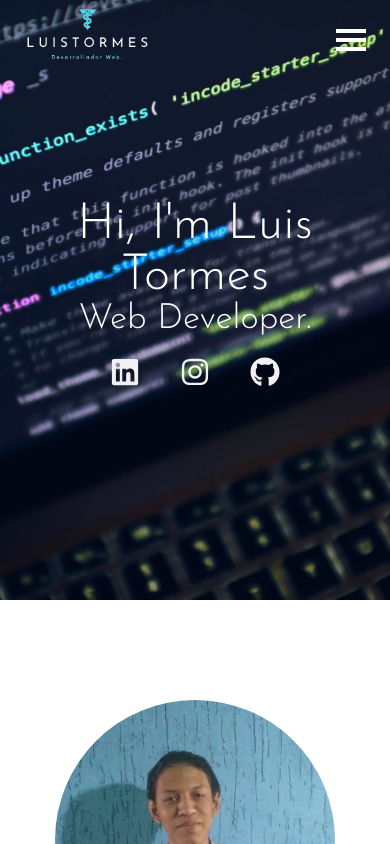
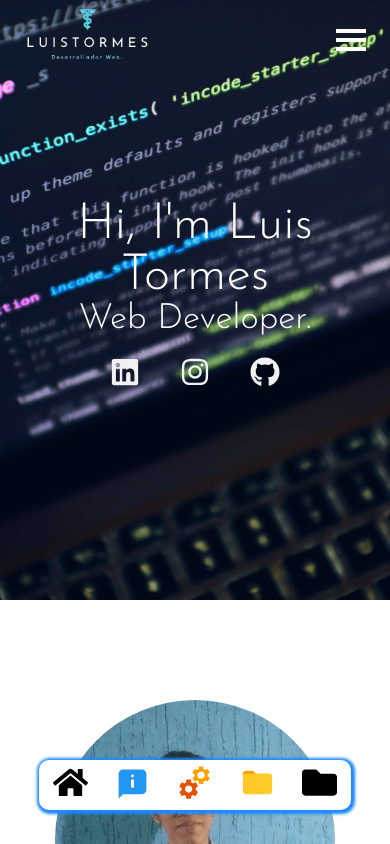
Before and after one commit to LuisTormes18/my-portfolio-with-react, a React (Create React App) app: page / in a window 390 px wide. Shown: the top 844 px of the page. Built offline with nearby package versions, Linux system fonts and the light colour scheme.

Commit message:
navbarMobile listo, solo falta cambiar los iconos, y hacer que desaparesca con el scroll

```diff
--- a/src/App.js
+++ b/src/App.js
@@ -4,13 +4,12 @@ import Projects from "./components/projects/Projects";
 import Services from "./components/services/Services";
 import Skills from "./components/skills/Skills";
 import Footer from "./components/footer/Footer";
+import NavbarMobile from "./components/NavbarMobile/index";
 
 function App() {
   return (
-
-
     <div className="App">
-
+      <NavbarMobile />
 
       <Hero />
 
@@ -24,7 +23,6 @@ function App() {
 
       <Footer />
     </div>
-
   );
 }
 
--- /dev/null
+++ b/src/components/NavbarMobile/NavbarMobile.css
@@ -0,0 +1,42 @@
+@media(min-width: 500px){
+	.navbarMobile{
+	display: none;
+	visibility: hidden;
+}
+}
+
+.navbarMobile{
+	position: fixed;
+	width: 80%;
+	height: 50px;
+
+	background-color: #fff;
+	z-index: 50000;
+
+	top: 90%;
+
+	right: 10%;
+
+	box-shadow: 1px 1px 3px 3px var(--colorCeleste);
+
+
+	border-radius: 10px;
+
+
+}
+.navbarMobile nav{
+	height: 100%;
+	display: flex;
+	justify-content: space-around;
+	align-items: center;
+	visibility: visible;
+
+	transition: visibility 3s;
+
+
+}
+
+.hidden{
+	display: none;
+	visibility: hidden;
+}
--- /dev/null
+++ b/src/components/NavbarMobile/index.js
@@ -0,0 +1,60 @@
+import { useState } from "react";
+import { Link } from "react-scroll";
+import { FaHome, FaFolder } from "react-icons/fa";
+import { FcAbout, FcServices, FcFolder } from "react-icons/fc";
+import "./NavbarMobile.css";
+
+const NavbarMobile = () => {
+
+	const iconSize = 35;
+	const iconColor = "";
+
+	return (
+		<div className="navbarMobile">
+			<nav>
+				<Link
+					className="pointer"
+					to="hero"
+					smooth={true}
+					duration={1100}
+				>
+					<FaHome size={iconSize} />
+				</Link>
+				<Link
+					className="pointer"
+					to="session-about"
+					smooth={true}
+					duration={1100}
+				>
+					<FcAbout size={iconSize} />
+				</Link>
+				<Link
+					className="pointer"
+					to="session-services"
+					smooth={true}
+					duration={1100}
+				>
+					<FcServices size={iconSize} />
+				</Link>
+				<Link
+					className="pointer"
+					to="session-projects"
+					smooth={true}
+					duration={1100}
+				>
+					<FcFolder size={iconSize} />
+				</Link>
+				<Link
+					className="pointer"
+					to="session-skills"
+					smooth={true}
+					duration={1100}
+				>
+					<FaFolder size={iconSize} />
+				</Link>
+			</nav>
+		</div>
+	);
+};
+
+export default NavbarMobile;
--- a/src/components/header/header.css
+++ b/src/components/header/header.css
@@ -11,6 +11,12 @@
 
   color: white;
 }
+/*@media( max-width: 500px){
+  .header{
+    display: none;
+    visibility: hidden;
+  }
+}*/
 #logo {
   position: relative;
   width: 135px;
--- a/src/index.css
+++ b/src/index.css
@@ -54,3 +54,7 @@ body {
 .pointer{
     cursor: pointer;
 }
+
+.App{
+    position: relative;
+}
```
Lines whose indentation alone changed are shown as unchanged.
